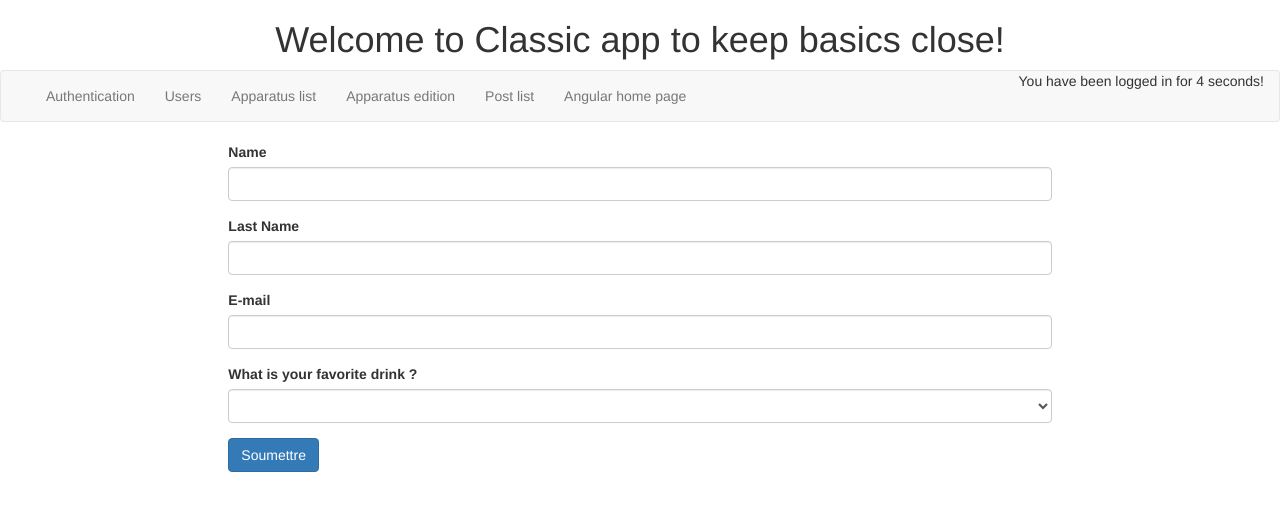
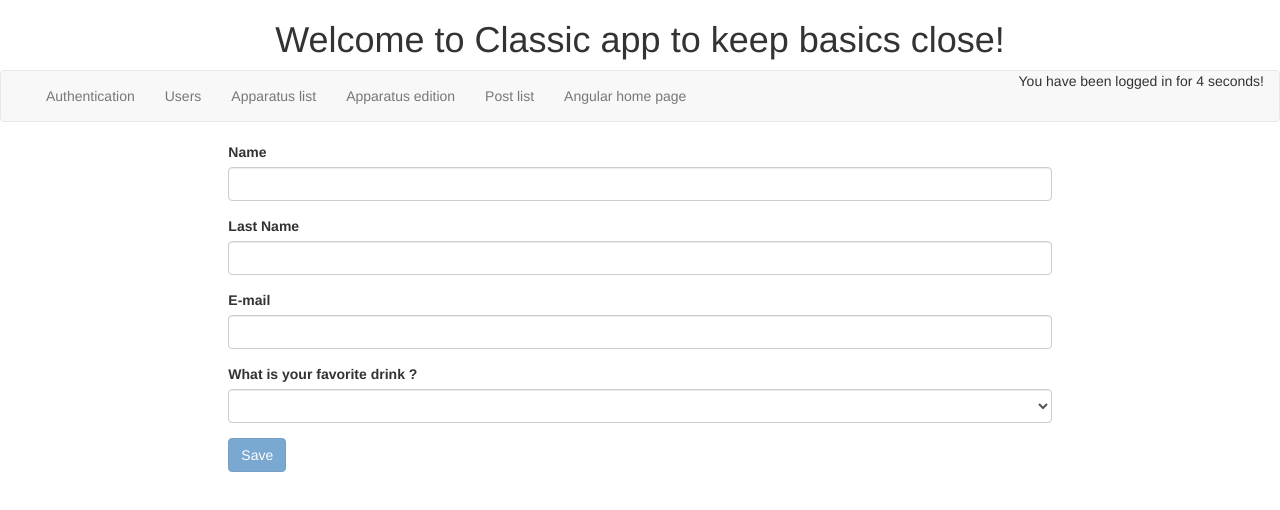
Before and after one commit to BenoitBoucounaud/angular_site, an Angular app in the folder base-site/: page /app-home/new-user in a window 1280 px wide. Shown: the top 510 px of the page. Built offline with nearby package versions, Linux system fonts and the light colour scheme.

Commit message:
add disable button

```diff
--- a/base-site/src/app/components/new-user/new-user.component.html
+++ b/base-site/src/app/components/new-user/new-user.component.html
@@ -19,6 +19,6 @@
                 <option value="jus de mangue">Mango juice</option>
             </select>
         </div>
-        <button type="submit" class="btn btn-primary">Soumettre</button>
+        <button type="submit" class="btn btn-primary" [disabled]="userForm.invalid">Save</button>
     </form>
 </div>
```
